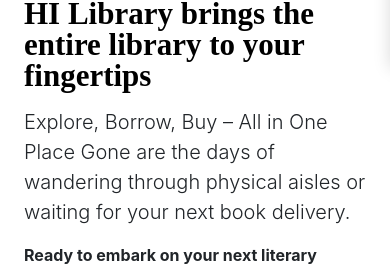
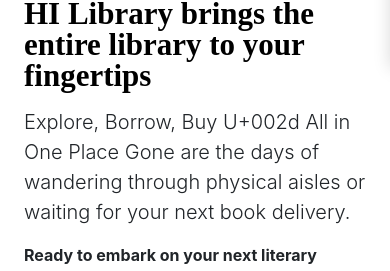
Before and after one commit to elen-oz/hi_react-team-project, a React (Vite) app: page / in a window 390 px wide. Shown: the part 306-577 px from the top of the page. Built offline with nearby package versions, Linux system fonts and the light colour scheme; no server answers; a web font is replaced by a local one.

Commit message:
fix: mobile display

```diff
--- a/src/pages/HomePage.jsx
+++ b/src/pages/HomePage.jsx
@@ -23,15 +23,12 @@ const Homepage = ({ category }) => {
               HI Library brings the entire library to your fingertips
             </h1>
             <p className='lead'>
-              Explore, Borrow, Buy – All in One Place Gone are the days of
+              Explore, Borrow, Buy U+002d All in One Place Gone are the days of
               wandering through physical aisles or waiting for your next book
               delivery.
             </p>
             <p>Ready to embark on your next literary adventure?</p>
-            {/* <p>
-              Click below to Go to Books and start exploring the vast universe
-              of stories waiting
-            </p> */}
+
             <div className='d-grid gap-2 d-md-flex justify-content-md-start'>
               <a
                 href='#shop'
@@ -58,7 +55,7 @@ const Homepage = ({ category }) => {
                 <h5 style={{ paddingLeft: '5%' }}>{`Category > All Books`}</h5>
               </div>
             )}
-            <div className='d-flex row justify-content-start align-items-center g-3'>
+            <div className='d-flex row justify-content-evenly justify-content-md-start align-items-center g-3'>
               <ListCardItems />
             </div>
           </div>
```
